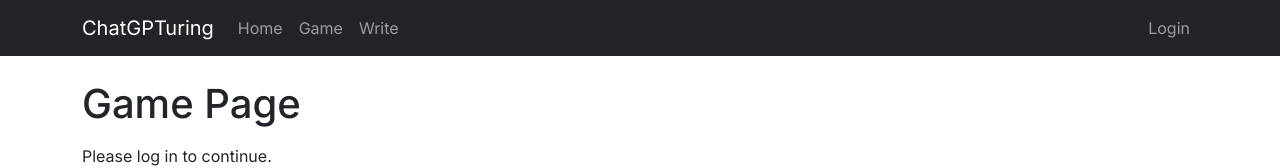
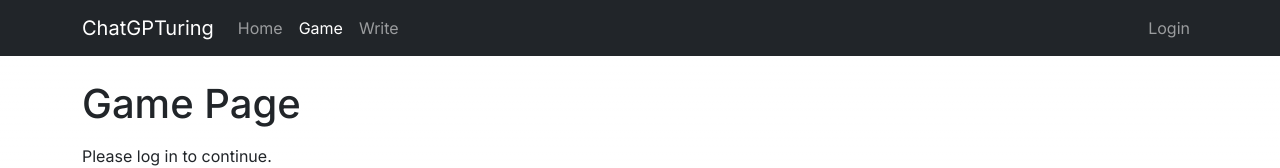
Before and after one commit to ABeeinSpace/cs-senior-project, a Next.js app: page /game in a window 1280 px wide. Shown: the top 168 px of the page. Built offline with nearby package versions, Linux system fonts and the light colour scheme; no server answers.

Commit message:
Hookups for Navbar active link

```diff
--- a/src/app/game/page.js
+++ b/src/app/game/page.js
@@ -23,7 +23,7 @@ export default function Game() {
 			<Navbar bg="dark" data-bs-theme="dark">
 				<Container>
 					<Navbar.Brand href="/">ChatGPTuring</Navbar.Brand>
-					<Nav className="me-auto">
+					<Nav className="me-auto" activeKey="./game">
 						<Nav.Link href="/">Home</Nav.Link>
 						<Nav.Link href="./game">Game</Nav.Link>
 						<Nav.Link href="./write">Write</Nav.Link>
--- a/src/app/page.js
+++ b/src/app/page.js
@@ -42,7 +42,7 @@ export default function Home() {
       <Navbar bg="dark" data-bs-theme="dark">
         <Container>
           <Navbar.Brand href="/">ChatGPTuring</Navbar.Brand>
-          <Nav className="me-auto">
+          <Nav className="me-auto" activeKey="/">
             <Nav.Link href="/">Home</Nav.Link>
             <Nav.Link href="./game">Game</Nav.Link>
             <Nav.Link href="./write">Write</Nav.Link>
--- a/src/app/write/page.js
+++ b/src/app/write/page.js
@@ -20,7 +20,7 @@ export default function Write() {
 			<Navbar bg="dark" data-bs-theme="dark">
 				<Container>
 					<Navbar.Brand href="/">ChatGPTuring</Navbar.Brand>
-					<Nav className="me-auto">
+					<Nav className="me-auto" activeKey="./write">
 						<Nav.Link href="/">Home</Nav.Link>
 						<Nav.Link href="./game">Game</Nav.Link>
 						<Nav.Link href="./write">Write</Nav.Link>
```
